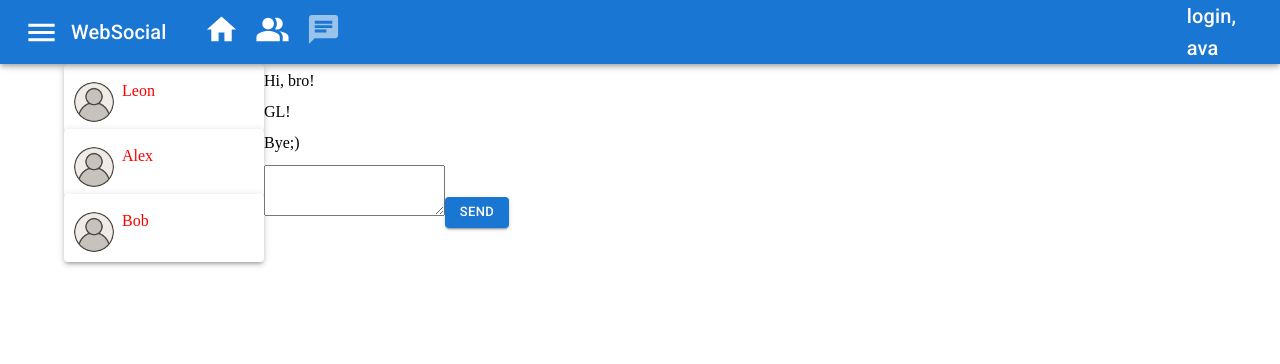
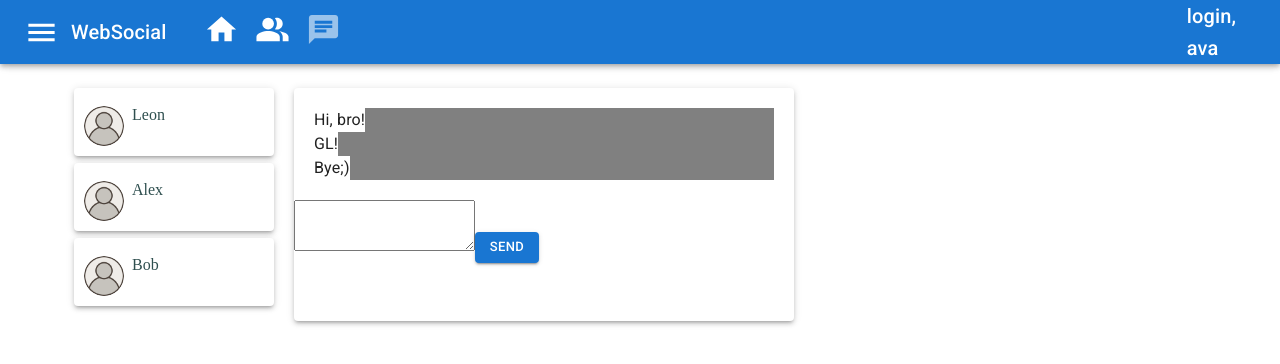
Before and after one commit to LeonShus/SocialTS, a React (Create React App) app: page /dialogs in a window 1280 px wide. Shown: the top 364 px of the page. Built offline with nearby package versions, Linux system fonts and the light colour scheme.

Commit message:
Semo restyle & try to add styled-component

```diff
--- a/src/App.tsx
+++ b/src/App.tsx
@@ -14,9 +14,9 @@ export const App = () => {
         <BrowserRouter>
             <Header/>
 
-            <Container sx={{ mt: '4.5rem'}}>
+            <Container sx={{ mt: '5.5rem'}}>
 
-                <main className={classes.mainSection}>
+                <main>
                     <Route path="/profile" render={() => <ProfileContainer/>}/>
                     <Route path="/dialogs" render={() => <DialogsContainer/>}/>
                     <Route path="/users" render={() => <UsersContainer/>}/>
--- a/src/Components/Dialogs/DialogItem/DialogItem.module.css
+++ b/src/Components/Dialogs/DialogItem/DialogItem.module.css
@@ -1,9 +1,9 @@
 .paperStyle {
-    margin-bottom: 5px;
+    margin-bottom: 15px;
     min-width: 200px;
 }
 
 .navLinkStyle {
     text-decoration: none;
-    color: red
+    color: darkslategray
 }
--- a/src/Components/Dialogs/Dialogs.tsx
+++ b/src/Components/Dialogs/Dialogs.tsx
@@ -1,10 +1,10 @@
 import React, {ChangeEvent, useState} from "react";
-import classes from "./Dialogs.module.css"
 import Message from "./Message/Message";
 import DialogItem from "./DialogItem/DialogItem";
 import {MessageType, UsersType} from "../../Redux/Reducers/DialogsReducer";
 import Button from "@mui/material/Button";
-import {Grid} from "@mui/material";
+import {Grid, Paper} from "@mui/material";
+import { makeStyles } from '@mui/styles';
 
 
 export type DialogsPropsType = {
@@ -12,6 +12,13 @@ export type DialogsPropsType = {
     users: Array<UsersType>
     sendMessage: (text: string) => void
 }
+
+const Styles= makeStyles({
+    dialogsUsersContainer: {
+        margin: "8px 20px 0 10px",
+    }
+})
+
 
 const Dialogs = ({messages, users, sendMessage}: DialogsPropsType) => {
 
@@ -27,18 +34,24 @@ const Dialogs = ({messages, users, sendMessage}: DialogsPropsType) => {
         sendMessage(newMessage)
     }
 
+
+    const style = Styles()
     return (
 
         <Grid container>
-            {/*Users Bar*/}
-            <Grid item>
+            {/*Users Container*/}
+            <Grid
+                item
+                className={style.dialogsUsersContainer}
+            >
                 {usersArr}
             </Grid>
 
             {/*Dialog Window*/}
-            <Grid container sx={{width: "500px"}}>
+            <Paper elevation={3}>
+                <Grid item sx={{width: "500px",}}>
                     {/*Messages window*/}
-                <Grid container>
+                    <Grid container sx={{ padding: '20px' }}>
                         {messageArr}
                     </Grid>
                     {/*Send item*/}
@@ -52,6 +65,8 @@ const Dialogs = ({messages, users, sendMessage}: DialogsPropsType) => {
                     </Grid>
 
                 </Grid>
+            </Paper>
+
         </Grid>
 
     )
--- a/src/Components/Dialogs/Message/Message.tsx
+++ b/src/Components/Dialogs/Message/Message.tsx
@@ -1,4 +1,4 @@
-import { Grid } from "@mui/material";
+import {Box, Grid, Typography} from "@mui/material";
 import React from "react";
 import classes from "./Message.module.css"
 
@@ -8,11 +8,12 @@ type MessagePropsType = {
 
 const Message: React.FC<MessagePropsType> = (props) => {
     return (
-        <Grid container>
+        <Grid container sx={{ backgroundColor: 'gray'}}>
             <Grid item>
-                {props.message}
+                    <Typography variant={'body1'} sx={{ backgroundColor: 'white' }} >
+                        {props.message}
+                    </Typography>
             </Grid>
-
         </Grid>
     )
 }
```
Also changed, not shown: src/Components/Dialogs/Dialogs.module.css (+2 -38 lines), 1 other file (tests, documents, lock files or other folders). Lines whose indentation alone changed are shown as unchanged.
